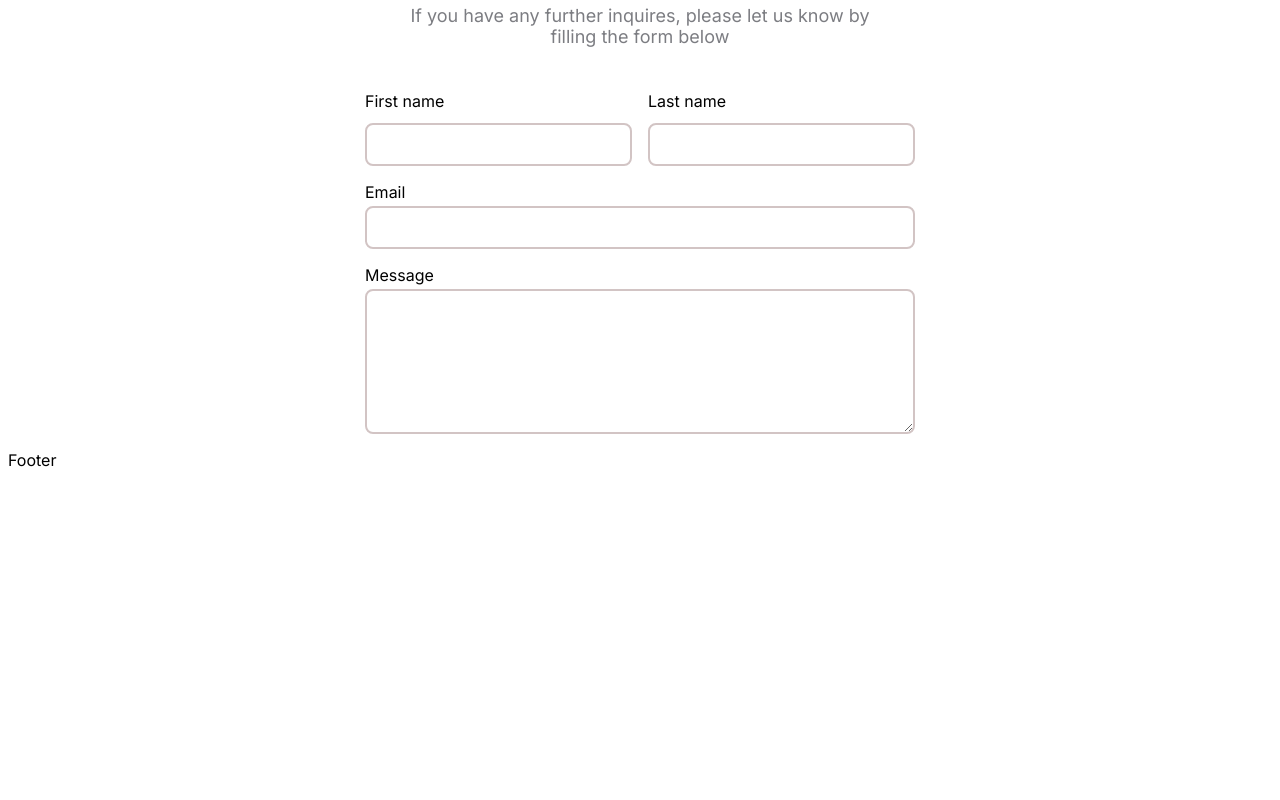
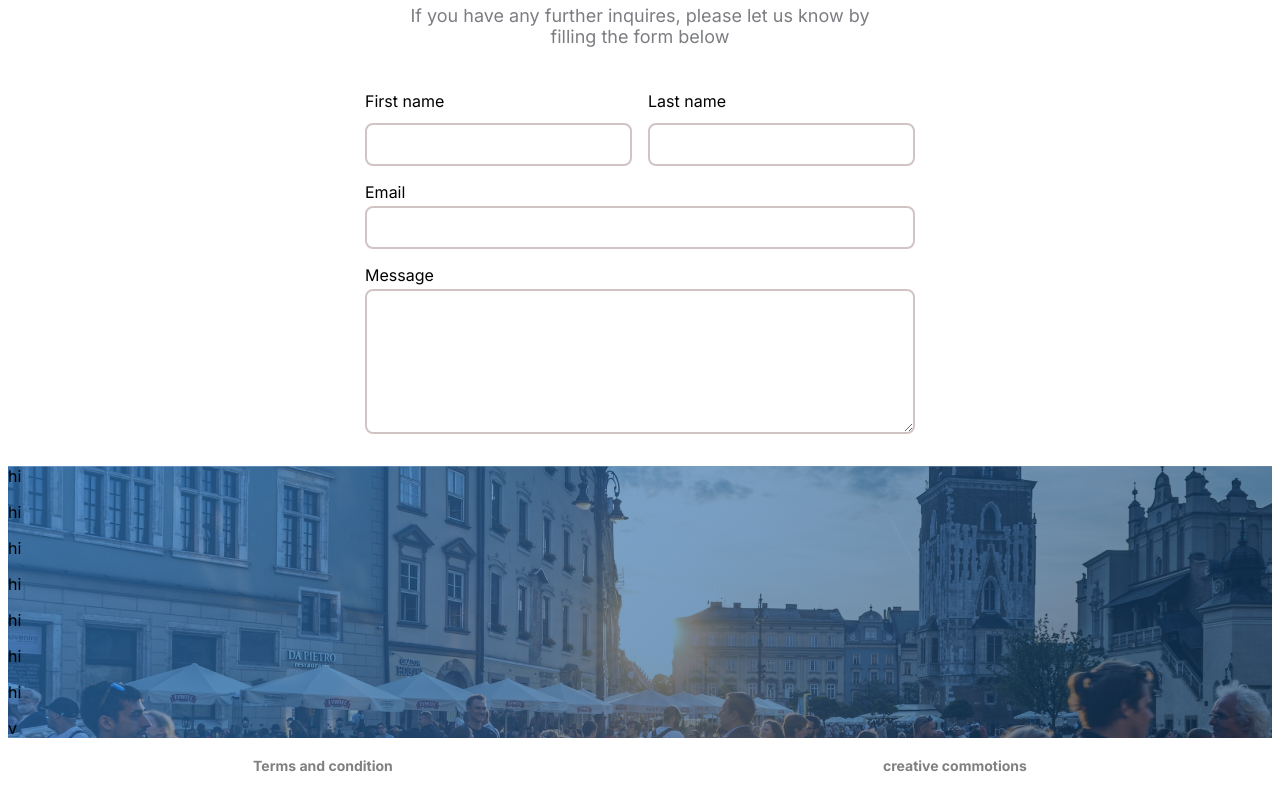
Before and after one commit to Arun-Dhungana/landing_page, a Next.js app: page / in a window 1280 px wide. Shown: the part 1029-1829 px from the top of the page. Before the commit the page ends 1507 px from the top, so only its background shows below. Built offline with nearby package versions, Linux system fonts and the light colour scheme.

Commit message:
roughly completed footer

```diff
--- a/src/app/(components)/footer.jsx
+++ b/src/app/(components)/footer.jsx
@@ -1,3 +1,19 @@
 export const Footer = () => {
-  return <div >Footer</div>;
+  return (
+    <footer className="footer">
+      <div className="footer_log">
+        <p>hi</p>
+        <p>hi</p>
+        <p>hi</p>
+        <p>hi</p>
+        <p>hi</p>
+        <p>hi</p>
+        <p>hi</p>v
+      </div>
+      <div className="footer_bookmark">
+        <h4>Terms and condition</h4>
+        <h4>creative commotions</h4>
+      </div>
+    </footer>
+  );
 };
--- a/src/app/globals.css
+++ b/src/app/globals.css
@@ -116,8 +116,26 @@
   grid-row: 2/span 1;
 }
 
+.footer {
+  width: 100%;
+}
+.footer .footer_log {
+  background: linear-gradient(135deg, rgba(51, 135, 215, 0.6), rgba(9, 49, 87, 0.6)), url("/images/footer-image.png");
+}
+.footer .footer_bookmark {
+  display: flex;
+  flex-direction: row;
+  justify-content: space-around;
+  font-weight: 400;
+  font-size: 14px;
+  color: grey;
+}
+
 :root {
   font-family: "Inter", sans-serif;
+  margin: 0;
+  padding: 0;
+  width: 100%;
 }
 
 /*# sourceMappingURL=globals.css.map */
--- /dev/null
+++ b/src/styles/footer.scss
@@ -0,0 +1,15 @@
+.footer{
+
+    width: 100%;
+    .footer_log{
+     background:linear-gradient(135deg, rgba(51, 135, 215, 0.6),rgba(9, 49, 87, 0.6)), url('/images/footer-image.png');
+       }
+    .footer_bookmark{
+        display: flex;
+        flex-direction: row;
+        justify-content: space-around;
+        font-weight: 400;
+        font-size: 14px;
+        color: grey;
+    }
+}
--- a/src/styles/main.scss
+++ b/src/styles/main.scss
@@ -1,6 +1,10 @@
 @import 'campaign.scss';
 @import 'whoweare.scss';
 @import 'contact.scss';
+@import 'footer.scss';
 :root{
     font-family: 'Inter',sans-serif;
+    margin: 0;
+    padding: 0;
+    width: 100%;
 }
```
Also changed, not shown: 1 other file (tests, documents, lock files or other folders).
